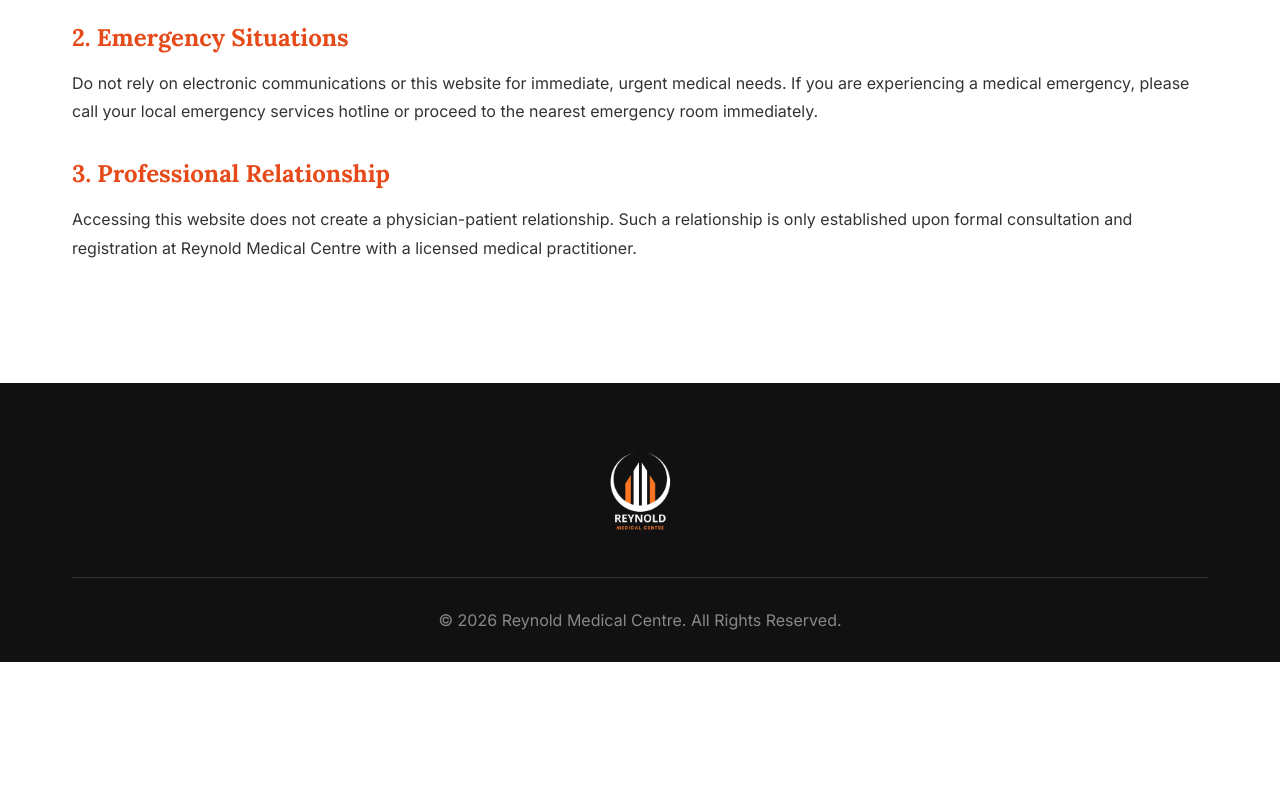
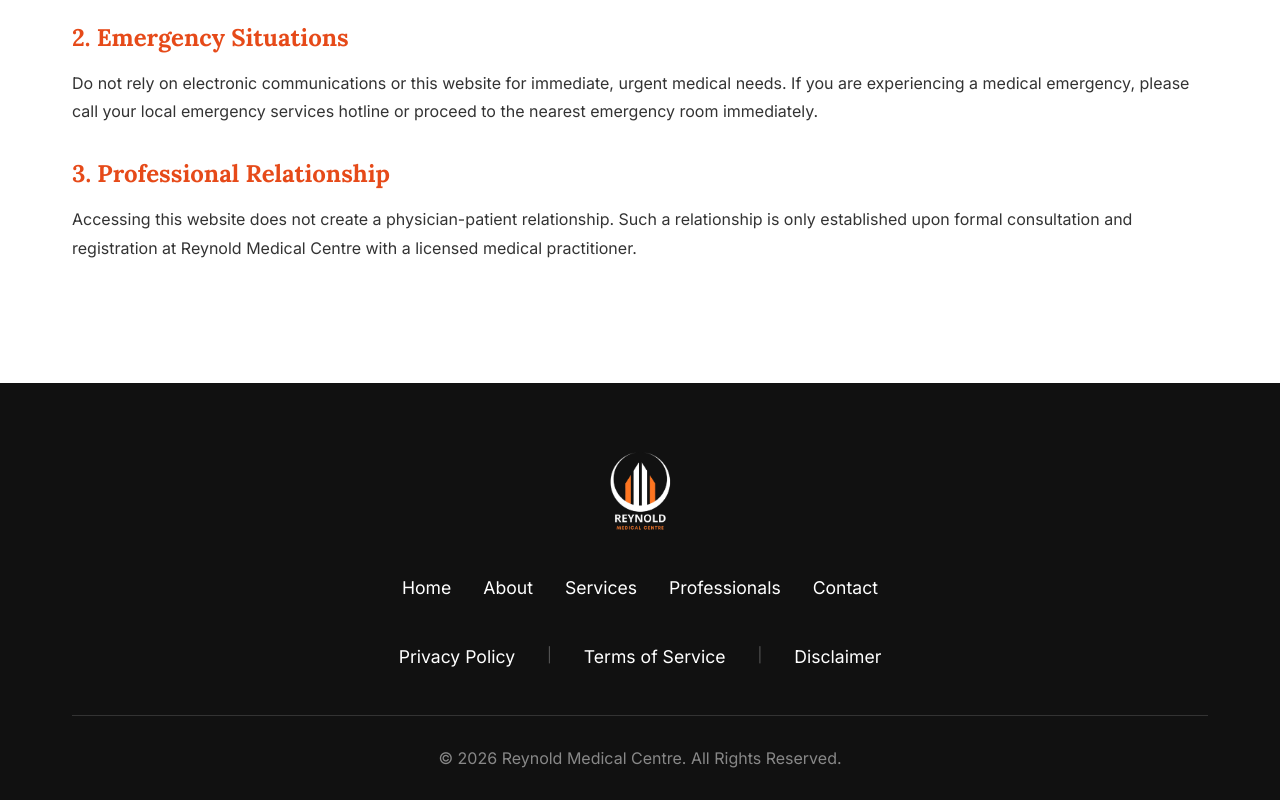
Before and after one commit to davidogundepo/reynold-medical-centre, a Next.js app: page /disclaimer in a window 1280 px wide. Shown: the part 418-1218 px from the top of the page. Before the commit the page ends 1080 px from the top, so only its background shows below. Built offline with nearby package versions, Linux system fonts and the light colour scheme.

Commit message:
Synced Legal Footers with Homepage Design

```diff
--- a/app/disclaimer/page.tsx
+++ b/app/disclaimer/page.tsx
@@ -39,10 +39,25 @@ export default function Disclaimer() {
         </section>
 
         <footer>
-          <div className="container" style={{ textAlign: 'center' }}>
+          <div className="container">
             <div className="footer-logo-wrapper">
                {/* eslint-disable-next-line @next/next/no-img-element */}
                <img src="/logo.png" alt="Reynold Medical Centre Logo" className="footer-logo-img" />
+            </div>
+            <div className="footer-links">
+              <Link href="/">Home</Link>
+              <Link href="/#about">About</Link>
+              <Link href="/#services">Services</Link>
+              <Link href="/#team">Professionals</Link>
+              <Link href="/#contact">Contact</Link>
+            </div>
+
+            <div className="footer-links" style={{ marginTop: '1rem', fontSize: '0.9rem' }}>
+              <Link href="/privacy">Privacy Policy</Link>
+              <span style={{color: '#555'}}>|</span>
+              <Link href="/terms">Terms of Service</Link>
+              <span style={{color: '#555'}}>|</span>
+              <Link href="/disclaimer">Disclaimer</Link>
             </div>
             <p className="copyright">&copy; {new Date().getFullYear()} Reynold Medical Centre. All Rights Reserved.</p>
           </div>
--- a/app/page.tsx
+++ b/app/page.tsx
@@ -116,7 +116,7 @@ export default function Home() {
                   <img src="https://i.pinimg.com/736x/6d/ce/c7/6dcec7f5c54906c86f0726d1fa163662.jpg" alt="Obasohan Bountiful" />
                 </div>
                 <div className="team-info">
-                  <h3>Obasohan Bountiful</h3>
+                  <h3>Dr. Obasohan Bountiful</h3>
                   <p>Head of Pediatrics</p>
                 </div>
               </div>
```
Also changed, not shown: app/privacy/page.tsx (+15 -0 lines), app/terms/page.tsx (+15 -0 lines).
